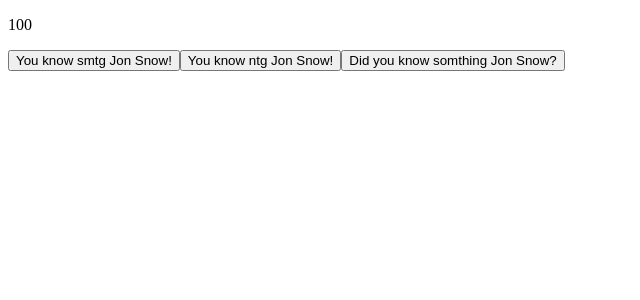
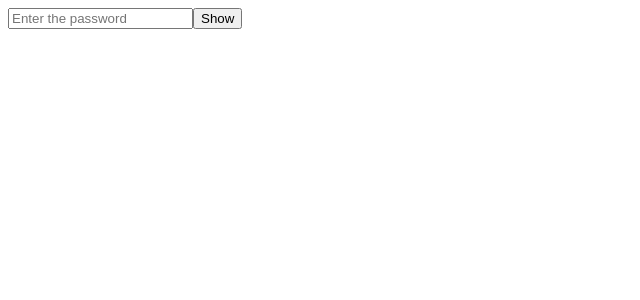
Before and after one commit to KornepalliTejasree/React, a React (Vite) app: page / in a window 1280 px wide. Shown: the top 300 px of the page, without its empty margins (0-640 px from the left). Built offline with nearby package versions, Linux system fonts and the light colour scheme.

Commit message:
Conditional Rendering

```diff
--- a/src/App.jsx
+++ b/src/App.jsx
@@ -1,11 +1,10 @@
-import React,{useState} from 'react'
-import Child from "./components/Child"
+import React, { useState } from 'react'
+
 const App = () => {
-  const [count,setCount]=useState(100);
+  const [showPassword,setShowPassword]=useState(false);
   return (
     <div>
-      <p>{count}</p>
-      <Child count={count} counter={setCount}/>
+      <input type={showPassword?'text':'password'} placeholder='Enter the password'></input><button onClick={()=>{setShowPassword(!showPassword)}}>{showPassword?"Hide":"Show"}</button>
     </div>
   )
 }
```
